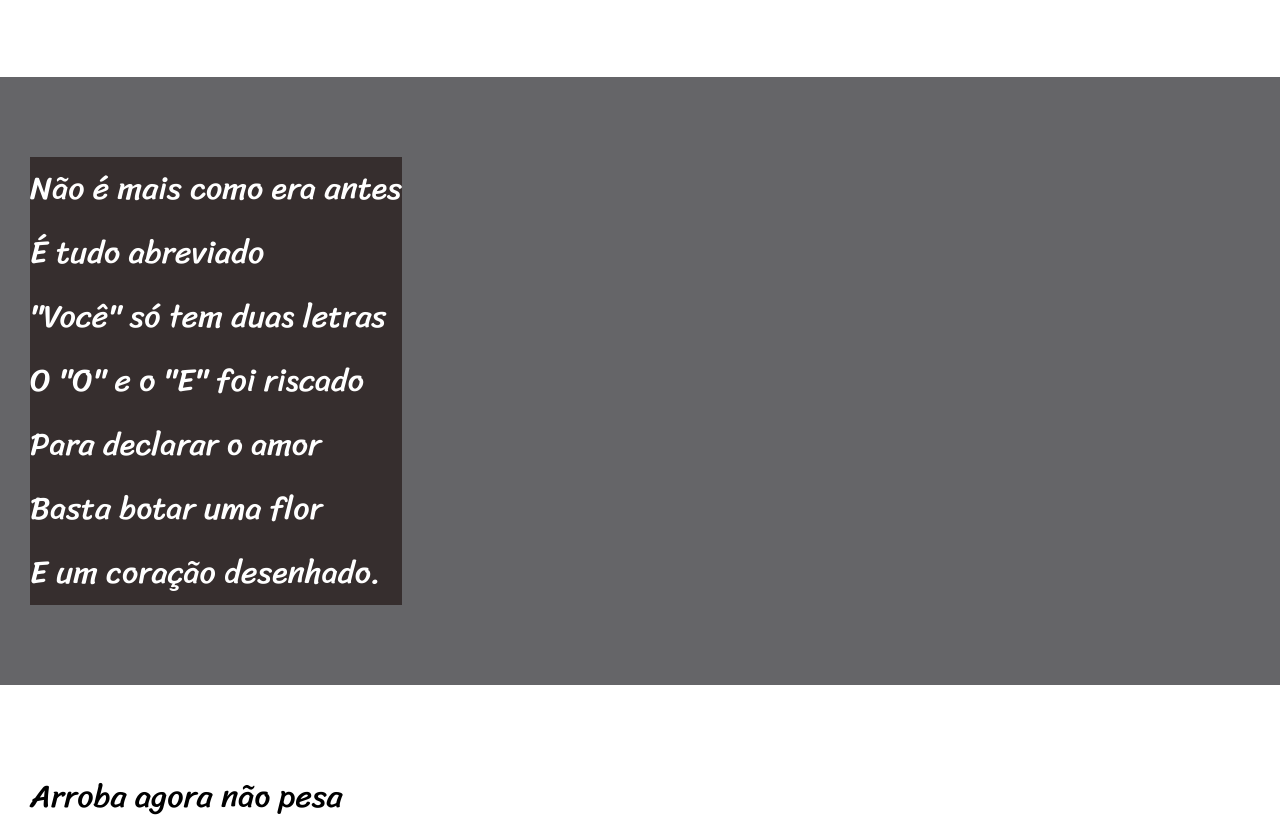
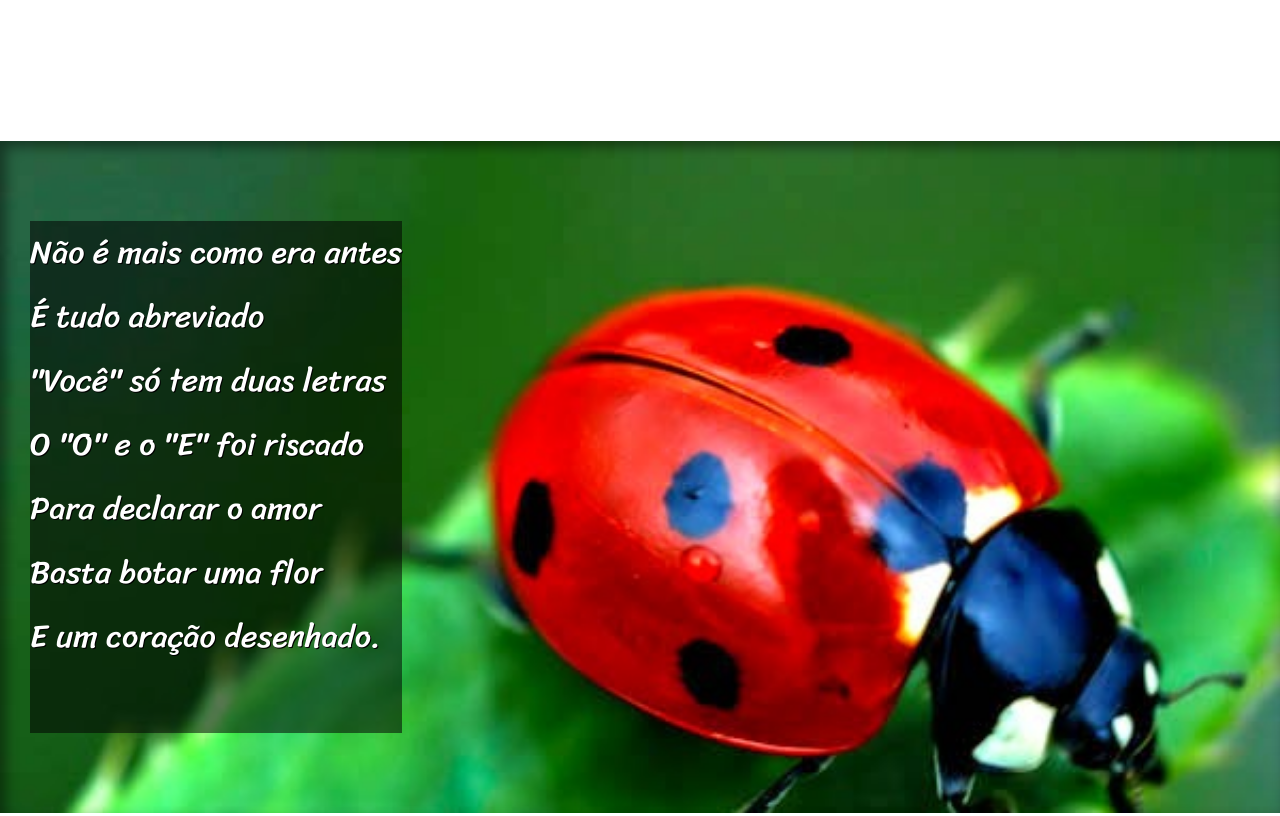
Before and after one commit to ArleySantos/projeto-cordel, a plain HTML site: page index.html in a window 1280 px wide. Shown: the part 734-1550 px from the top of the page. Drawn offline with Linux system fonts and the light colour scheme.

Commit message:
finalmente

```diff
--- a/estilo/style.css
+++ b/estilo/style.css
@@ -19,7 +19,7 @@
 
 html, body{
     min-height: 100vh;
-    background-color: darkgray;
+
     font-family: var(--fonte1);
 }
 
@@ -46,6 +46,7 @@ a{
     font-weight: bolder;
 }
 
+
 a:hover{
     text-decoration: underline;
 }
@@ -59,19 +60,38 @@ section{
     font-size: 2.5Vw;
 }
 
+section p {
+    padding-bottom: 2em;
+}
+
 section.normal{
     background-color: white;
     color: black;
 }
 
 section.imagem{
-    background-color: rgb(101, 101, 104);
+    background-color: rgba(0, 0, 0, 0.356);
     color: white;
+    box-shadow: inset 6px 6px 13px 0px rgba(0, 0, 0, 0.452);
+    background-size: cover;
+    background-attachment: fixed;
 }
 
 section.imagem > p {
-    background-color: rgb(54, 46, 46);
+    background-color: rgba(0, 0, 0, 0.534);
+    text-shadow: 1px 1px 0px black;
     display: inline-block;
+}
+
+section#img01{
+   background-image: url('../imagens/img01.jpg');
+    background-position: top center;
+
+}
+
+section#img02{
+    background-image: url('../imagens/img02.jpg');
+    background-position: right bottom;
 }
 
 footer{
--- a/index.html
+++ b/index.html
@@ -27,7 +27,7 @@
 
 
 
-    <section class="imagem">
+    <section class="imagem" id="img01">
         <p>
             Não é mais como era antes <br>
             É tudo abreviado <br>
@@ -65,7 +65,7 @@
 
 
 
-    <section class="imagem">
+    <section class="imagem" id="img02">
         <p>
             Tenho saudade das cartas <br>
             Escritas com a própria mão <br>
@@ -99,6 +99,7 @@
             Seus lábios são aparelhos <br>
             Deixe que Deus interprete. <br>
         </p>
+
     </section>
 
 <footer>
```
Also changed, not shown: imagens/._background001.jpg (deleted), imagens/._background002.jpg (deleted), imagens/img01.jpg (added), imagens/img02.jpg (added).
